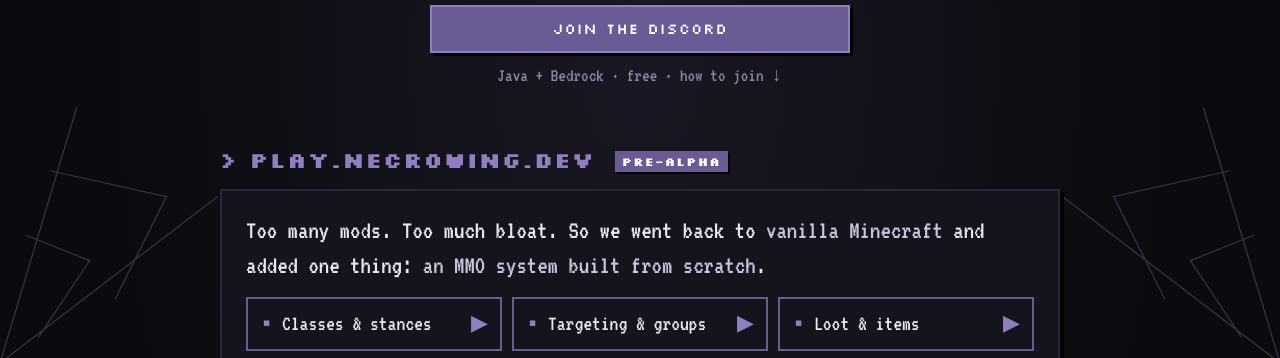
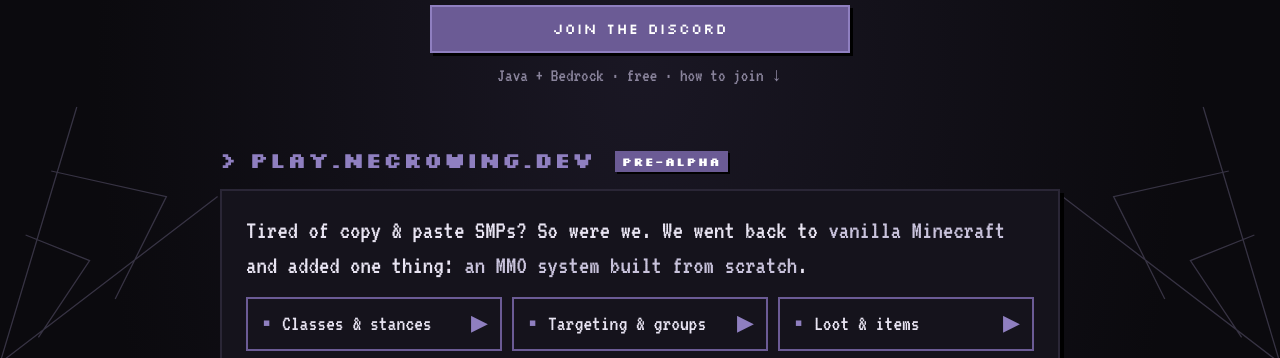
Before and after one commit to necrowing/necrowing.github.io, a plain HTML site: page index.html in a window 1280 px wide. Shown: the part 405-763 px from the top of the page. Drawn offline with Linux system fonts and the light colour scheme.

Commit message:
New pitch line: Tired of copy & paste SMPs? So were we.
Co-Authored-By: Claude Opus 5.5 <noreply@anthropic.com>
Claude-Session: https://claude.ai/code/session_017mWw9zyaHQ9A65ZDoFbas4

```diff
--- a/index.html
+++ b/index.html
@@ -236,7 +236,7 @@
   <section aria-labelledby="eq">
     <h2 id="eq">&gt; PLAY.NECROWING.DEV <span class="badge">PRE-ALPHA</span></h2>
     <div class="card">
-      <p class="pitch">Too many mods. Too much bloat. So we went back to <b>vanilla Minecraft</b> and added one thing: <b>an MMO system built from scratch</b>.</p>
+      <p class="pitch">Tired of copy &amp; paste SMPs? So were we. We went back to <b>vanilla Minecraft</b> and added one thing: <b>an MMO system built from scratch</b>.</p>
       <ul class="feats">
         <li class="expand"><button class="feat-btn" type="button" aria-expanded="false" aria-controls="classes">Classes &amp; stances<span class="chev" aria-hidden="true">▶</span></button></li>
         <li class="expand"><button class="feat-btn" type="button" aria-expanded="false" aria-controls="targeting">Targeting &amp; groups<span class="chev" aria-hidden="true">▶</span></button></li>
```
